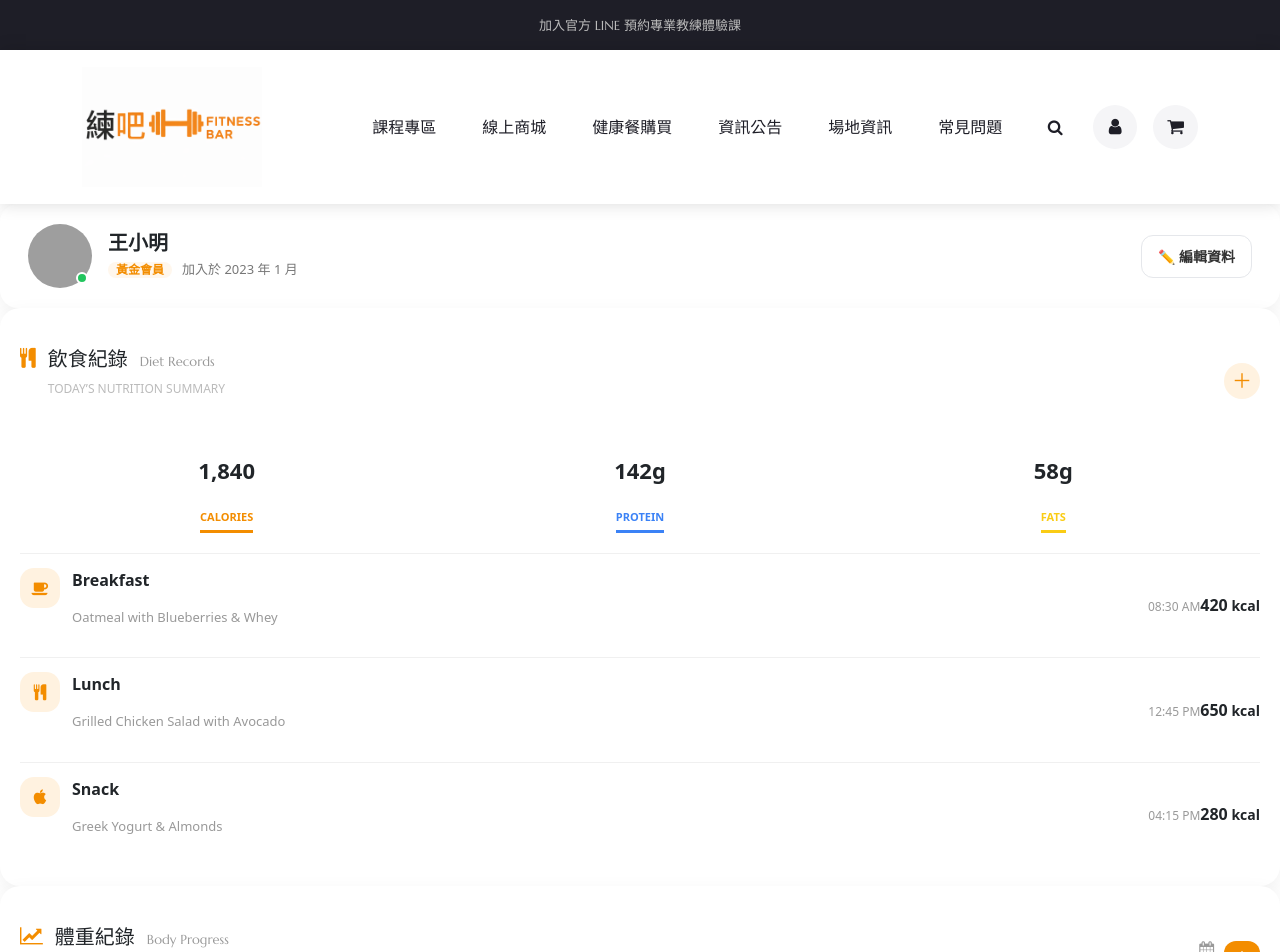
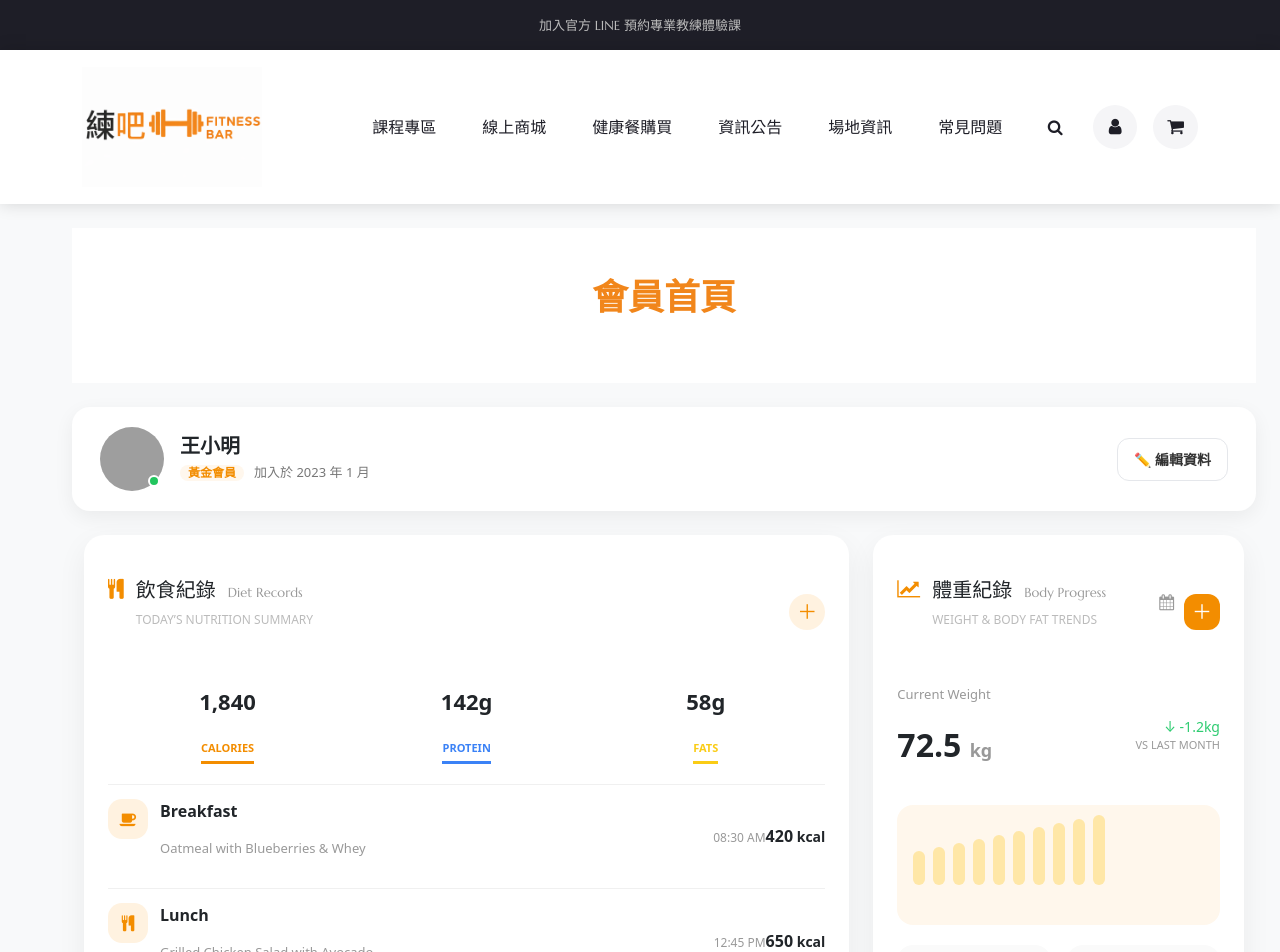
Before and after one commit to hanyi85/gym-vue, a Vue app in the folder gym-vue/: page /users/home in a window 1280 px wide. Shown: the top 952 px of the page. Built offline with nearby package versions, Linux system fonts and the light colour scheme; grey boxes are pictures that could not be loaded.

Commit message:
修改會員首頁

```diff
--- a/gym-vue/src/components/Users/BodyProgressCard.vue
+++ b/gym-vue/src/components/Users/BodyProgressCard.vue
@@ -30,14 +30,17 @@
 
     <!-- Fake bar chart -->
     <div class="chart">
+     <div class="d-flex align-items-end gap-2 mb-4" style="height:80px">
       <div
-        v-for="(h, i) in bars"
-        :key="i"
-        class="bar"
-        :class="{ active: i === bars.length - 1 }"
-        :style="{ height: h + '%' }"
+        v-for="n in 10"
+        :key="n"
+        class="bg-warning rounded"
+        style="width: 12px; opacity: .3;"
+        :style="{ height: `${30 + n * 4}px` }"
       />
     </div>
+    </div>
+
 
     <!-- Bottom stats -->
     <div class="stats">
@@ -63,15 +66,15 @@
 </template>
 
 <script setup>
-const bars = [80, 78, 75, 73, 70, 68, 66, 64, 62, 58]
+const bars = [80, 78, 75, 73, 70, 68]
 </script>
 
 <style scoped>
 .weight-card {
   background: #fff;
   border-radius: 20px;
-  padding: 20px;
-  box-shadow: 0 6px 20px rgba(0,0,0,.06);
+  padding: 24px;
+  box-shadow: 0 10px 30px rgba(0, 0, 0, 0.06);
 }
 
 /* header */
@@ -161,6 +164,7 @@ const bars = [80, 78, 75, 73, 70, 68, 66, 64, 62, 58]
 
 /* chart */
 .chart {
+    overflow: hidden;
   margin-top: 20px;
   padding: 16px;
   background: #fff7ec;
--- a/gym-vue/src/components/Users/DietRecordCard.vue
+++ b/gym-vue/src/components/Users/DietRecordCard.vue
@@ -84,8 +84,8 @@ const meals = [
 .diet-card {
   background: #fff;
   border-radius: 20px;
-  padding: 20px;
-  box-shadow: 0 6px 20px rgba(0,0,0,.06);
+  padding: 24px;
+  box-shadow: 0 10px 30px rgba(0, 0, 0, 0.06);
 }
 
 /* header */
@@ -169,6 +169,7 @@ const meals = [
 
 /* meal list */
 .meal-list {
+
   list-style: none;
   padding: 0;
   margin: 0;
@@ -185,6 +186,7 @@ const meals = [
 .meal-left {
   display: flex;
   gap: 12px;
+    min-width: 0;
 }
 
 .meal-icon {
@@ -205,6 +207,9 @@ const meals = [
 .meal-desc {
   font-size: 13px;
   color: #999;
+  overflow: hidden;
+  text-overflow: ellipsis;
+  white-space: nowrap;
 }
 
 .meal-right {
--- a/gym-vue/src/components/banner.vue
+++ b/gym-vue/src/components/banner.vue
@@ -20,7 +20,7 @@ defineProps({
 .banner {
   padding: 48px 20px; /*  縮小高度 */
   text-align: center;
-  background: linear-gradient(135deg, #e0ecff, #f8fbff);
+  background: linear-gradient(135deg, #fff7ec);
 }
 
 .banner__content {
@@ -30,13 +30,14 @@ defineProps({
 
 .banner__title {
   font-size: 36px;
-  font-weight: 800;
+  font-weight: 700;
   margin-bottom: 12px;
+  color: #f1861b;
 }
 
 .banner__subtitle {
   font-size: 16px;
-  color: #5f6f86;
+  color: #a0783d;
 }
 
 
--- a/gym-vue/src/views/users/UserHome.vue
+++ b/gym-vue/src/views/users/UserHome.vue
@@ -1,23 +1,22 @@
 <template>
-  <div class="flex min-h-screen bg-background-light">
-    <main
-      class="flex-1 ml-72 px-10 py-8 max-w-[1440px] mx-auto w-full space-y-10"
-    >
-      <!-- Header -->
-      <UserHeader />
+  <div class="d-flex min-vh-100 bg-light">
+    <main class="flex-fill ms-5 px-4 py-4">
+      <Banner title="會員首頁" class="mb-4"  />
+      <UserHeader class="mb-4" />
 
-      <!-- 主 Dashboard：飲食 + 體重（永遠並排） -->
-      <div class="grid grid-cols-3 gap-8">
-        <div class="col-span-2  min-w-0">
-          <DietRecordCard />
+      <!-- Dashboard -->
+      <div class="container-fluid">
+        <div class="row g-4">
+          <!-- 飲食卡 -->
+          <div class="col-lg-8 col-12">
+            <DietRecordCard />
+          </div>
+
+          <!-- 體重卡 -->
+          <div class="col-lg-4 col-12">
+            <BodyProgressCard />
+          </div>
         </div>
-
-        <BodyProgressCard />
-      </div>
-
-      <!-- 動力卡（你現在只有一張，也照樣用 grid） -->
-      <div class="grid grid-cols-3 gap-8">
-        <MotivationCard class="col-span-1" />
       </div>
     </main>
   </div>
@@ -26,10 +25,12 @@
 
 
 
+
 <script setup>
 // // Layout / 共用元件
 
 import UserHeader from '@/components/Users/UserHeader.vue'
+import Banner from '@/components/banner.vue'
 
 // // Dashboard 區塊
 // import DashboardSummary from '@/components/Users/DashboardSummary.vue'
@@ -60,22 +61,6 @@ const author = computed(() => random.author)
 
 
 <style scoped>
-.member-layout {
-  display: flex;
-  min-height: 100vh;
-  background: #f6f7f9;
-}
-
-.member-main {
-  flex: 1;
-  padding: 24px;
-}
-
-.dashboard-grid {
-  display: grid;
-  grid-template-columns: repeat(auto-fit, minmax(260px, 1fr));
-  gap: 20px;
-}
 
 .dashboard-card {
   background: #fff;
```
Also changed, not shown: gym-vue/public/assets/css/main.css (+6 -3 lines).
